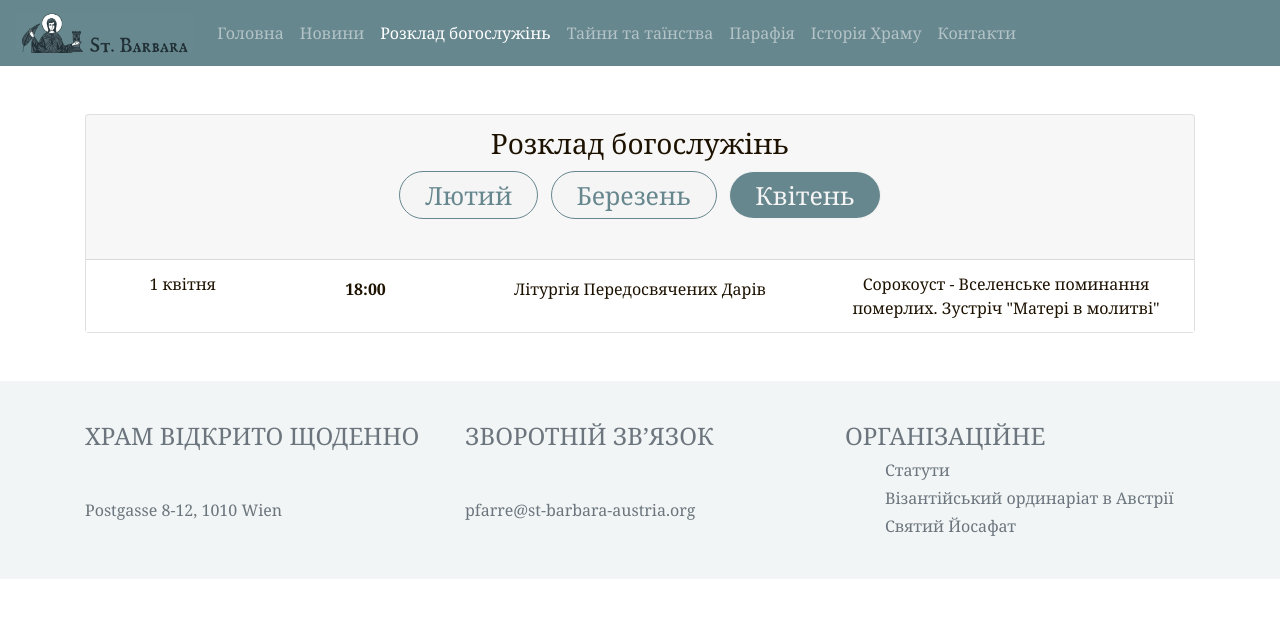
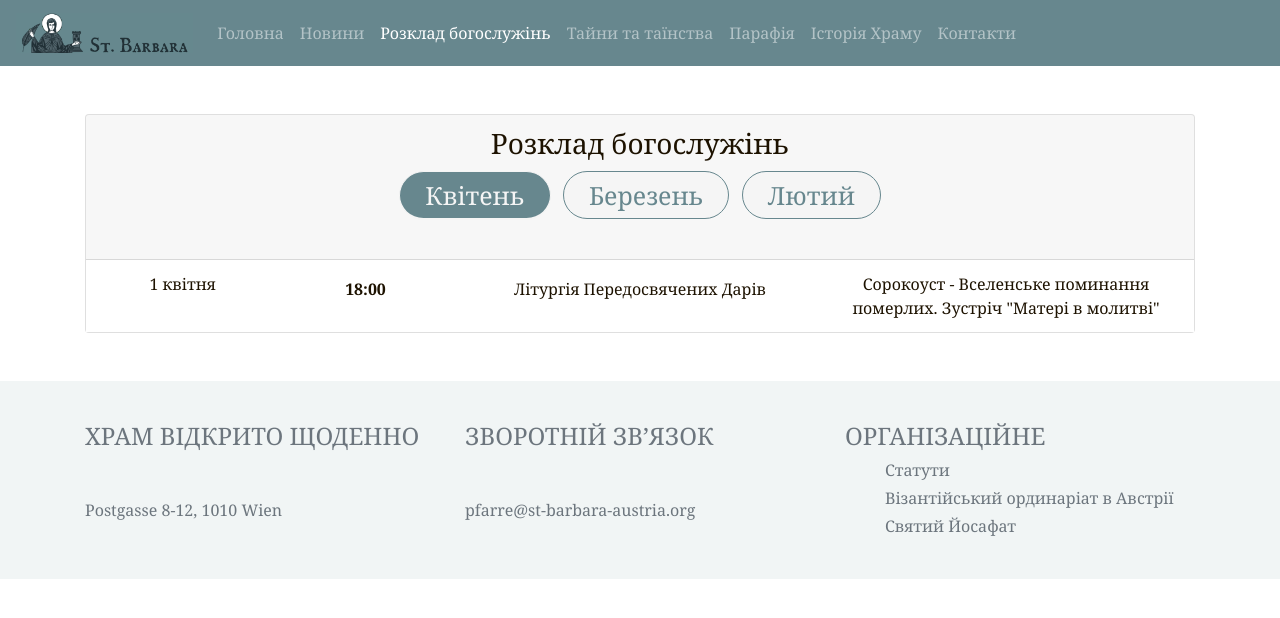
Before and after one commit to n3braska/jekyll, a Jekyll site: the page built from timetable.html, in a window 1280 px wide. Shown: the top 618 px of the page. Built offline with Jekyll 4.4.1, drawn with Linux system fonts in a browser that asks for light colours.

Commit message:
Month order update
Newer months are shown first.

```diff
--- a/timetable.html
+++ b/timetable.html
@@ -12,7 +12,7 @@ title: Розклад
                 <h3 style="text-align: center;">
                     {% assign month_date_now = 'now' | date: '%m-%Y'%}
 
-                    {% for item in site.data.calendar.month %}
+                    {% for item in site.data.calendar.month reversed %}
                     {% assign month_timestamp = item.month_date | prepend: '01-' | date: '%d-%m-%Y'%}
                     {% assign month_timestamp = month_timestamp | date: '%s' | plus: 0 %}
 
@@ -29,7 +29,7 @@ title: Розклад
         </div>
 
 
-        {% for item in site.data.calendar.month %}
+        {% for item in site.data.calendar.month reversed %}
 
         {% if item.is_published %}
 
```
